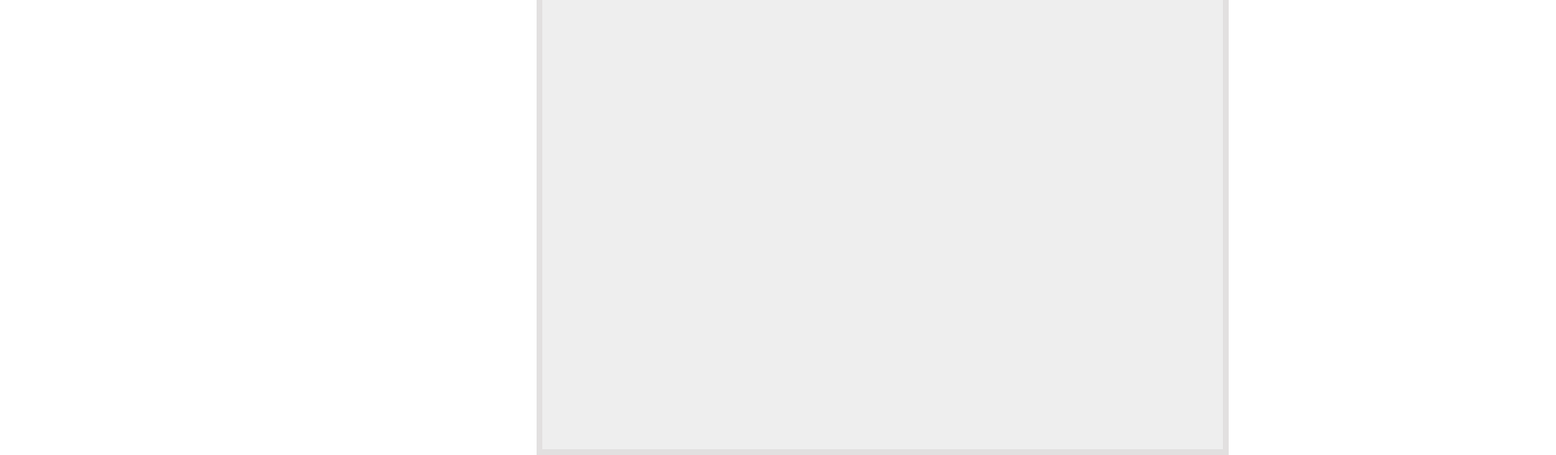
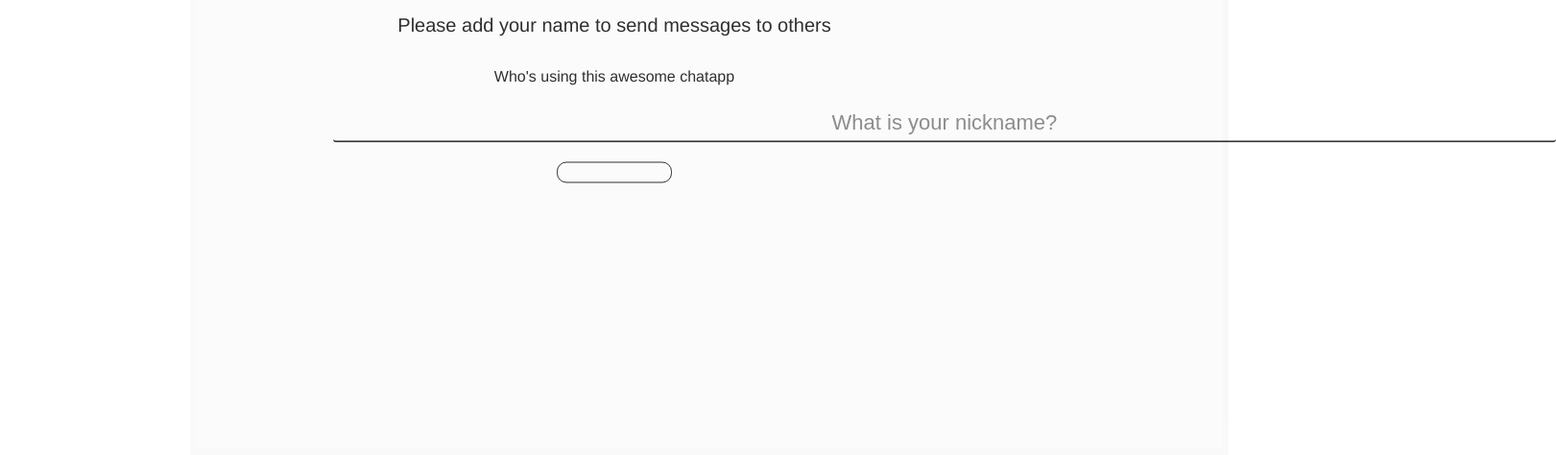
Before and after one commit to prabh1998/Kaur_Prabhjot_ChatApp1, a website: page views/index.html in a window 1280 px wide. Shown: the part 326-800 px from the top of the page at 96% size, 1621 px wide, since content can reach past the window. Drawn offline with nearby package versions, Linux system fonts and the light colour scheme; files that its build step writes are made by us from their sources; no server answers; files whose address does not match are found by name.

Commit message:
working with sass

```diff
--- a/sass/main.scss
+++ b/sass/main.scss
@@ -67,6 +67,68 @@ form {
 	li:nth-child(odd) { background: #eee; }
 }
 
+.Screen{
+    position: absolute;
+    z-index: 99;
+    width: 100%;
+    height: 100%;
+    background-color: white;
+    text-align: center;
+    opacity: .8;
+
+    transition: all .2s ease;
+
+    .login{
+        width: 100%;
+
+        position: absolute;
+        top: 50%;
+        left: 0;
+        transform: translateY(-50%);
+    }
+
+    h1{
+        font-size: 36px;
+    }
+    p{
+        font-size: 20px;
+        margin-top: 30px;
+    }
+
+    form{
+
+        margin-top: 30px;
+        display: flex;
+        flex-direction: column;
+        .nickname{
+            font-family: 'Sen', sans-serif;
+            border: none;
+            border-bottom: solid 2px black;
+            margin: 20px 27%;
+            padding: 6px 10px;
+            font-size: 22px;
+            text-align: center;
+        }
+
+        .sent{
+            font-family: 'Sen', sans-serif;
+            width: 120px;
+            padding: 10px 10px;
+            background: rgba(0,0,0,0);
+            border: none;
+            border: solid 1px black;
+            border-radius: 10px;
+            margin: 0 auto;
+            cursor: pointer;
+        }
+    }
+}
+
+.hide{
+    opacity: 0;
+    pointer-events: none;
+}
+
 // imports
 
 @import 'modules/_message';
```
